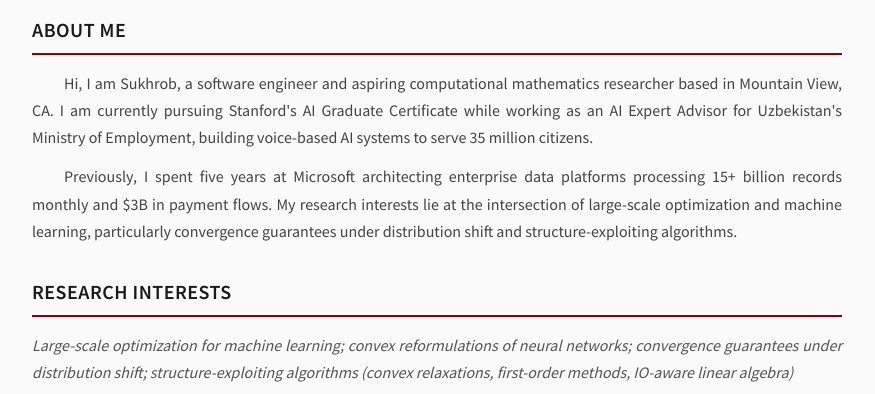
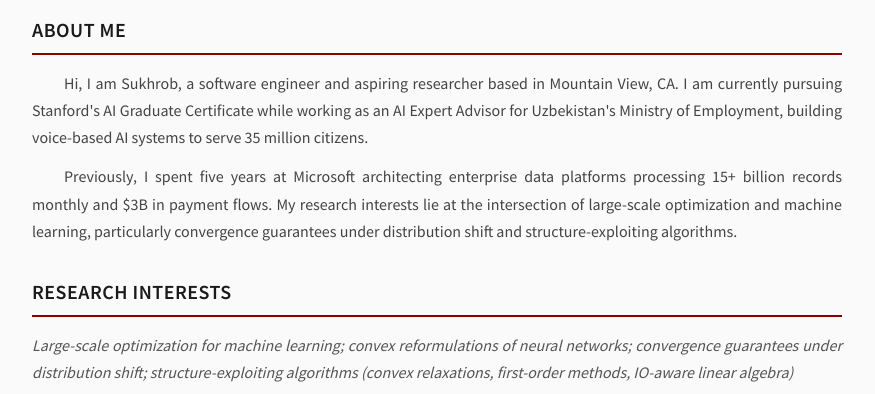
Before and after one commit to Sukhrobjon/sukhrobjon.github.io, a plain HTML site: page index.html in a window 1280 px wide. Shown: the part 406-800 px from the top of the page, without its empty margins (203-1078 px from the left). Drawn offline with Linux system fonts and the light colour scheme.

Commit message:
Update introduction in About Me section
Removed the word 'computational' from the introduction.

```diff
--- a/index.html
+++ b/index.html
@@ -276,7 +276,7 @@
         <section>
             <h2>About Me</h2>
             <p class="about-text">
-                Hi, I am Sukhrob, a software engineer and aspiring computational mathematics researcher based in Mountain View, CA. I am currently pursuing Stanford's AI Graduate Certificate while working as an AI Expert Advisor for Uzbekistan's Ministry of Employment, building voice-based AI systems to serve 35 million citizens.
+                Hi, I am Sukhrob, a software engineer and aspiring researcher based in Mountain View, CA. I am currently pursuing Stanford's AI Graduate Certificate while working as an AI Expert Advisor for Uzbekistan's Ministry of Employment, building voice-based AI systems to serve 35 million citizens.
             </p>
             <p class="about-text">
                 Previously, I spent five years at Microsoft architecting enterprise data platforms processing 15+ billion records monthly and $3B in payment flows. My research interests lie at the intersection of large-scale optimization and machine learning, particularly convergence guarantees under distribution shift and structure-exploiting algorithms.
```
